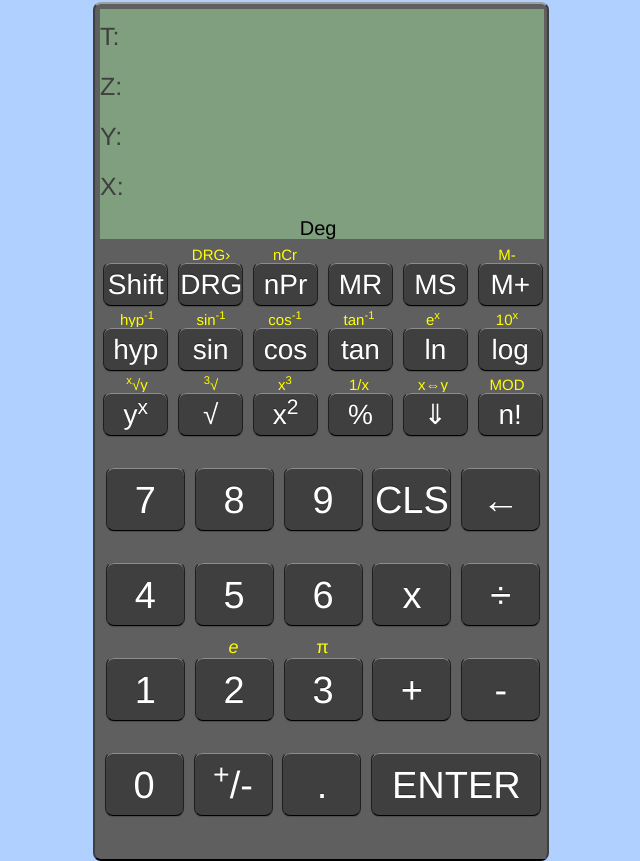
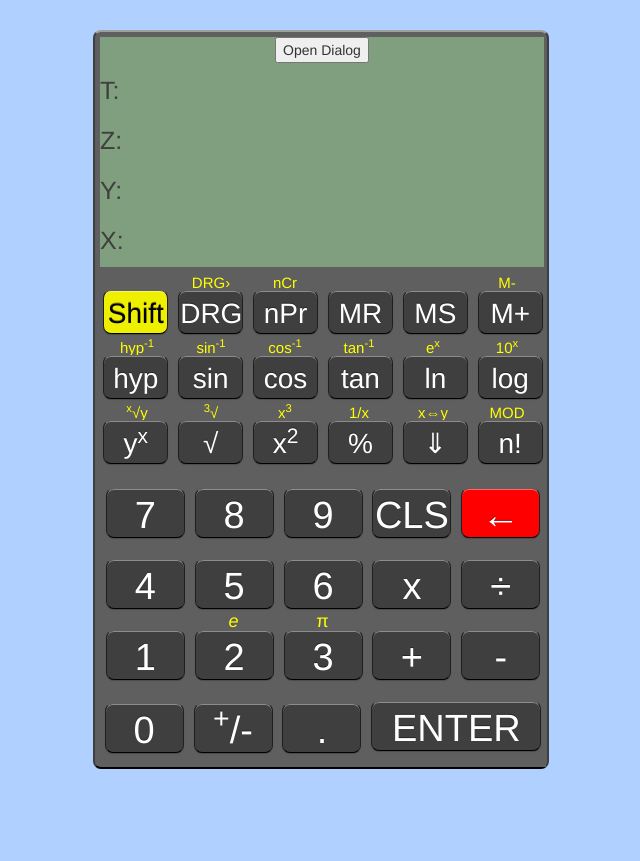
Before and after one commit to marcnshapiro/calculator, a plain HTML site: page index.html in a window 1280 px wide. Shown: the whole page, without its empty margins (319-959 px from the left). After the commit the page ends 800 px from the top, so only its background shows below. Drawn offline with nearby package versions, Linux system fonts and the light colour scheme; files that its build step writes are made by us from their sources.

Commit message:
button size and spacing adjustments

```diff
--- a/css/style.css
+++ b/css/style.css
@@ -98,7 +98,7 @@ a.btn.btn-custom {
   border-left: 1px solid #1f1f1f;
   border-right: 1px solid #1f1f1f;
   background-color: #3f3f3f;
-  color: #ffffff !important;
+  color: #ffffff;
   margin: 3px;
   padding: 1px;
   -webkit-border-radius: 8px;
@@ -132,45 +132,43 @@ a.btn.btn-custom {
 }
 
 .btn-numeric {
-  height: 64px;
+  height: 50px;
+  line-height: 50px;
   width: 79px;
-  text-align: center;
-  padding-top: 29px;
+  text-align: ;
   font-size: 38px;
+  margin-bottom: 0px;
 }
 
 .btn-enter {
-  height: 64px;
+  height: 50px;
+  line-height: 50px;
   width: 170px;
   text-align: center;
-  padding-top: 29px;
   font-size: 38px;
 }
 
 .btn-func {
   height: 44px;
+  line-height: 44px;
   width: 65px;
   text-align: center;
-  padding-top: 19px;
   font-size: 28px;
-  margin: 3px;
 }
 
 .lbl-numeric {
-  height: 25px;
+  height: 18px;
   width: 89px;
   text-align: center;
-  padding-top: 6px;
   font-size: 18px;
   color: #ffff00;
   float: left;
 }
 
 .lbl-enter {
-  height: 25px;
+  height: 18px;
   width: 170px;
   text-align: center;
-  padding-top: 6px;
   font-size: 18px;
   color: #ffff00;
   float: left;
@@ -183,6 +181,15 @@ a.btn.btn-custom {
   font-size: 15px;
   color: #ffff00;
   float: left;
+}
+
+.color-yellow {
+  background-color: #efef00;
+  color: #000000;
+}
+
+.color-red {
+  background-color: red;
 }
 
 .row {
@@ -208,9 +215,9 @@ a.btn.btn-custom {
 
 #CalcSkin {
   width: 456px;
-  height:859px;
+  height:739px;
   background-color: #5f5f5f;
-  margin-top:2px;
+  margin-top:30px;
   border-top:2px solid #9f9f9f;
   border-bottom: 2px solid #000000;
   border-left: 2px solid #3f3f3f;
@@ -233,10 +240,20 @@ a.btn.btn-custom {
 #Keypad {
   position: absolute;
   width: 446px;
-  height: 615px;
+  height: 495px;
   background-color: #5f5f5f;
   margin-left: 5px;
   margin-right: 5px;
   margin-top: 240px;
   margin-bottom: 5px;
 }
+
+#dialog {
+  background-color: green;
+  background-origin: padding-box;
+  color: black;
+}
+
+.myTitleClass .ui-dialog-titlebar {
+    background-color:purple;
+}
--- a/index.html
+++ b/index.html
@@ -1,7 +1,8 @@
 <!DOCTYPE html>
 <html >
   <head>
-    <meta charset="UTF-8">
+    <meta charset="utf-8">
+    <meta name="viewport" content="width=device-width, initial-scale=1">
     <link rel='stylesheet prefetch' href='https://maxcdn.bootstrapcdn.com/bootstrap/3.3.6/css/bootstrap.min.css'>
     <link rel="stylesheet" href="css/style.css">
 
@@ -13,12 +14,32 @@
     <script src='https://code.jquery.com/jquery-2.2.4.min.js'></script>
     <script src='https://maxcdn.bootstrapcdn.com/bootstrap/3.3.6/js/bootstrap.min.js'></script>
     <script src='js/index.js'></script>
+
+    <script src="https://code.jquery.com/ui/1.12.1/jquery-ui.js"></script>
+    <script>
+    $( function() {
+      $( "#dialog" ).dialog({
+        autoOpen: false,
+        dialogClass: 'myTitleClass'
+      });
+
+      $( "#opener" ).on( "click", function() {
+        $( "#dialog" ).dialog( "open" );
+      });
+    } );
+  </script>
   </head>
 
   <body>
     <center>
        <div id="CalcSkin">
         <div id="CalcScreen">
+          <div id="dialog" title="Basic dialog">
+            <p>This is an animated dialog which is useful for displaying information. The dialog window can be moved, resized and closed with the 'x' icon.</p>
+          </div>
+
+          <button id="opener">Open Dialog</button>
+
           <div class="stackRow" align="left">
             <div id="Stack_T_Label" class="stackLabel" align="left">T:</div>
             <div id="Stack_T" class="stack" align="right"></div>
@@ -52,12 +73,12 @@
           <span class="lbl-func"></span>   <!--<span class="lbl-func">STO</span>-->
           <span class="lbl-func">M-</span>
 
-          <a id="Key-shift" href="#" class="btn btn-custom btn-func" role="button">Shift</a>
-          <a id="Key-drg" href="#" class="btn btn-custom btn-func" role="button">DRG</a>
-          <a id="Key-npr" href="#" class="btn btn-custom btn-func" role="button">nPr</a>   <!--<a id="Key-fse" href="#" class="btn btn-custom btn-func" role="button">FSE</a>-->
-          <a id="Key-mr" href="#" class="btn btn-custom btn-func" role="button">MR</a>
-          <a id="Key-ms" href="#" class="btn btn-custom btn-func" role="button">MS</a>
-          <a id="Key-mp" href="#" class="btn btn-custom btn-func" role="button">M+</a>
+          <button id="Key-shift" class="btn btn-custom btn-func color-yellow">Shift</button>
+          <button id="Key-drg" class="btn btn-custom btn-func">DRG</button>
+          <button id="Key-npr" class="btn btn-custom btn-func">nPr</button>   <!--<button id="Key-fse"  class="btn btn-custom btn-func">FSE</button>-->
+          <button id="Key-mr" class="btn btn-custom btn-func">MR</button>
+          <button id="Key-ms" class="btn btn-custom btn-func">MS</button>
+          <button id="Key-mp" class="btn btn-custom btn-func">M+</button>
 
           <span class="lbl-func">hyp<sup>-1</sup></span>
           <span class="lbl-func">sin<sup>-1</sup></span>
@@ -66,12 +87,12 @@
           <span class="lbl-func">e<sup>x</sup></span>
           <span class="lbl-func">10<sup>x</sup></span>
 
-          <a id="Key-hyp" href="#" class="btn btn-custom btn-func" role="button">hyp</a>
-          <a id="Key-sin" href="#" class="btn btn-custom btn-func" role="button">sin</a>
-          <a id="Key-cos" href="#" class="btn btn-custom btn-func" role="button">cos</a>
-          <a id="Key-tan" href="#" class="btn btn-custom btn-func" role="button">tan</a>
-          <a id="Key-ln" href="#" class="btn btn-custom btn-func" role="button">ln</a>
-          <a id="Key-log" href="#" class="btn btn-custom btn-func" role="button">log</a>
+          <button id="Key-hyp" class="btn btn-custom btn-func">hyp</button>
+          <button id="Key-sin" class="btn btn-custom btn-func">sin</button>
+          <button id="Key-cos" class="btn btn-custom btn-func">cos</button>
+          <button id="Key-tan" class="btn btn-custom btn-func">tan</button>
+          <button id="Key-ln" class="btn btn-custom btn-func">ln</button>
+          <button id="Key-log" class="btn btn-custom btn-func">log</button>
 
           <span class="lbl-func"><sup>x</sup>&radic;y</span>
           <span class="lbl-func"><sup>3</sup>&radic;</span>
@@ -80,12 +101,12 @@
           <span class="lbl-func">x&hArr;y</span>   <!--<span class="lbl-func">STACK</span>-->
           <span class="lbl-func">MOD</span>   <!--<span class="lbl-func">LASTx</span>-->
 
-          <a id="Key-yx" href="#" class="btn btn-custom btn-func" role="button">y<sup>x</sup></a>
-          <a id="Key-root" href="#" class="btn btn-custom btn-func" role="button">&radic;</a>
-          <a id="Key-x2" href="#" class="btn btn-custom btn-func" role="button">x<sup>2</sup></a>
-          <a id="Key-pct" href="#" class="btn btn-custom btn-func" role="button">%</a>
-          <a id="Key-rolldown" href="#" class="btn btn-custom btn-func" role="button">&dArr;</a>
-          <a id="Key-fact" href="#" class="btn btn-custom btn-func" role="button">n!</a>   <!--<a id="Key-exch" href="#" class="btn btn-custom btn-func" role="button">x&hArr;y</a>-->
+          <button id="Key-yx" class="btn btn-custom btn-func">y<sup>x</sup></button>
+          <button id="Key-root" class="btn btn-custom btn-func">&radic;</button>
+          <button id="Key-x2" class="btn btn-custom btn-func">x<sup>2</sup></button>
+          <button id="Key-pct" class="btn btn-custom btn-func">%</button>
+          <button id="Key-rolldown" class="btn btn-custom btn-func">&dArr;</button>
+          <button id="Key-fact" class="btn btn-custom btn-func">n!</button>   <!--<button id="Key-exch" class="btn btn-custom btn-func">x&hArr;y</button>-->
 
           <span class="lbl-numeric"></span>
           <span class="lbl-numeric"></span>
@@ -93,11 +114,11 @@
           <span class="lbl-numeric"></span>  <!--<span class="lbl-numeric">MOD</span>-->
           <span class="lbl-numeric"></span>
 
-          <a id="Key-7" href="#" class="btn btn-custom btn-numeric" role="button">7</a>
-          <a id="Key-8" href="#" class="btn btn-custom btn-numeric" role="button">8</a>
-          <a id="Key-9" href="#" class="btn btn-custom btn-numeric" role="button">9</a>
-          <a id="Key-cls" href="#" class="btn btn-custom btn-numeric" role="button">CLS</a>
-          <a id="Key-bs" href="#" class="btn btn-custom btn-numeric" role="button">&larr;</a>
+          <button id="Key-7" class="btn btn-custom btn-numeric">7</button>
+          <button id="Key-8" class="btn btn-custom btn-numeric">8</button>
+          <button id="Key-9" class="btn btn-custom btn-numeric">9</button>
+          <button id="Key-cls" class="btn btn-custom btn-numeric">CLS</button>
+          <button id="Key-bs" class="btn btn-custom btn-numeric color-red">&larr;</button>
 
           <span class="lbl-numeric"></span>   <!--<span class="lbl-numeric">n!</span>-->
           <span class="lbl-numeric"></span>   <!--<span class="lbl-numeric">nCr</span>-->
@@ -105,11 +126,11 @@
           <span class="lbl-numeric"></span>   <!--<span class="lbl-numeric">DEC</span>-->
           <span class="lbl-numeric"></span>   <!--<span class="lbl-numeric">HEX</span>-->
 
-          <a id="Key-4" href="#" class="btn btn-custom btn-numeric" role="button">4</a>
-          <a id="Key-5" href="#" class="btn btn-custom btn-numeric" role="button">5</a>
-          <a id="Key-6" href="#" class="btn btn-custom btn-numeric" role="button">6</a>
-          <a id="Key-mult" href="#" class="btn btn-custom btn-numeric" role="button">x</a>
-          <a id="Key-div" href="#" class="btn btn-custom btn-numeric" role="button">&divide;</a>
+          <button id="Key-4" class="btn btn-custom btn-numeric">4</button>
+          <button id="Key-5" class="btn btn-custom btn-numeric">5</button>
+          <button id="Key-6" class="btn btn-custom btn-numeric">6</button>
+          <button id="Key-mult" class="btn btn-custom btn-numeric">x</button>
+          <button id="Key-div" class="btn btn-custom btn-numeric">&divide;</button>
 
           <span class="lbl-numeric"></span>
           <span class="lbl-numeric"><i>e</i></span>
@@ -117,21 +138,21 @@
           <span class="lbl-numeric"></span>   <!--<span class="lbl-numeric">OCT</span>-->
           <span class="lbl-numeric"></span>   <!--<span class="lbl-numeric">BIN</span>-->
 
-          <a id="Key-1" href="#" class="btn btn-custom btn-numeric" role="button">1</a>
-          <a id="Key-2" href="#" class="btn btn-custom btn-numeric" role="button">2</a>
-          <a id="Key-3" href="#" class="btn btn-custom btn-numeric" role="button">3</a>
-          <a id="Key-add" href="#" class="btn btn-custom btn-numeric" role="button">+</a>
-          <a id="Key-sub" href="#" class="btn btn-custom btn-numeric" role="button">-</a>
+          <button id="Key-1" class="btn btn-custom btn-numeric">1</button>
+          <button id="Key-2" class="btn btn-custom btn-numeric">2</button>
+          <button id="Key-3" class="btn btn-custom btn-numeric">3</button>
+          <button id="Key-add" class="btn btn-custom btn-numeric">+</button>
+          <button id="Key-sub" class="btn btn-custom btn-numeric">-</button>
 
           <span class="lbl-numeric"></span>   <!--<span class="lbl-numeric">CONV</span>-->
           <span class="lbl-numeric"></span>   <!--<span class="lbl-numeric">CNST</span>-->
           <span class="lbl-numeric"></span>
           <span class="lbl-enter"></span>   <!--<span class="lbl-enter">ANS</span>-->
 
-          <a id="Key-0" href="#" class="btn btn-custom btn-numeric" role="button">0</a>
-          <a id="Key-chs" href="#" class="btn btn-custom btn-numeric" role="button"><sup>+</sup>/-</a>
-          <a id="Key-dp" href="#" class="btn btn-custom btn-numeric" role="button">.</a>
-          <a id="Key-enter" href="#" class="btn btn-custom btn-enter" role="button">ENTER</a>
+          <button id="Key-0" class="btn btn-custom btn-numeric">0</button>
+          <button id="Key-chs" class="btn btn-custom btn-numeric"><sup>+</sup>/-</button>
+          <button id="Key-dp" class="btn btn-custom btn-numeric">.</button>
+          <button id="Key-enter" class="btn btn-custom btn-enter"">ENTER</button>
         </div>
       </div>
     </center>
```
